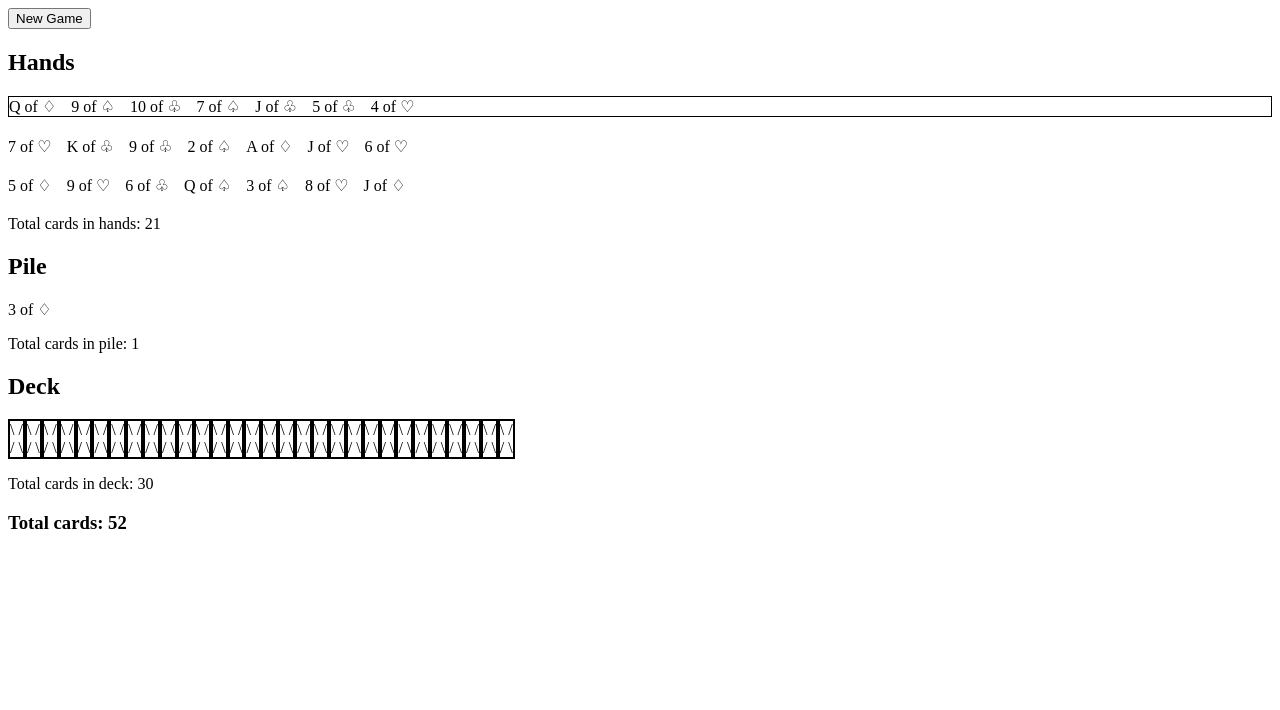
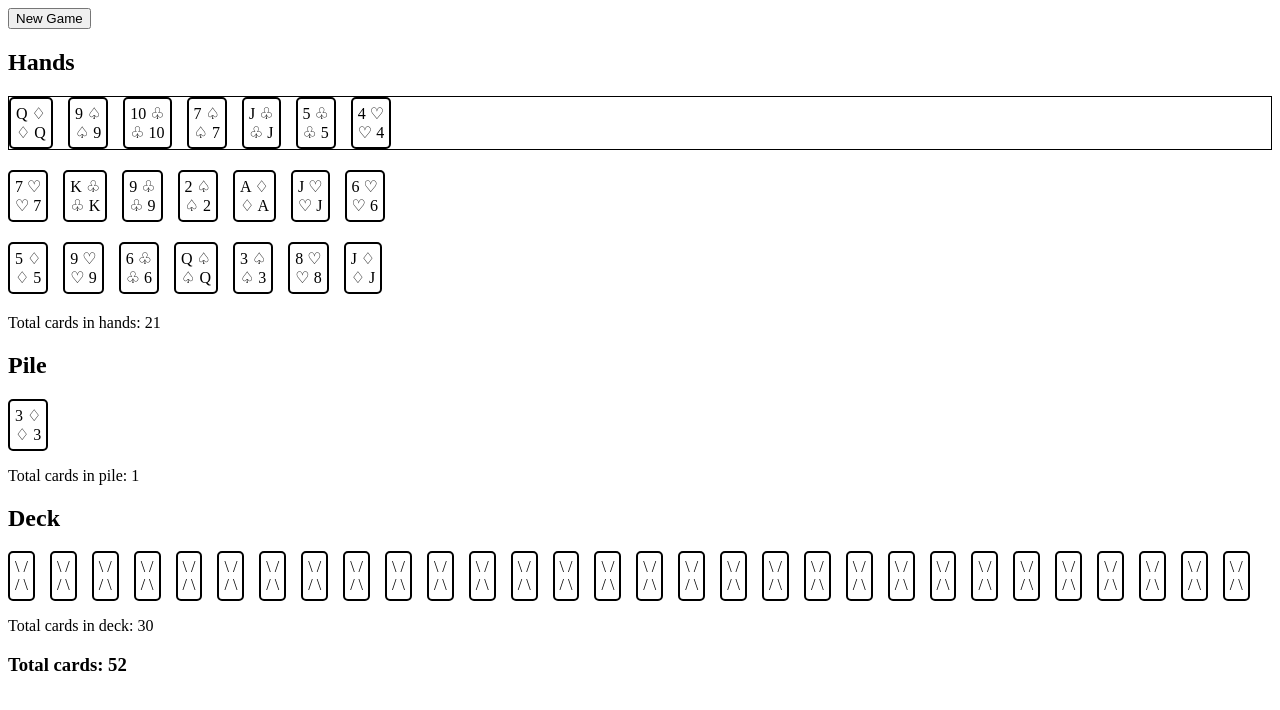
Before and after one commit to Arrow7000/yaniv, a React app: page / in a window 1280 px wide. Both pictures are taken after a click on the button "New Game". Shown: the top 710 px of the page. Built offline with nearby package versions, Linux system fonts and the light colour scheme.

Commit message:
Improve cards + separate styles

```diff
--- /dev/null
+++ b/src/components/Card.css
@@ -0,0 +1,7 @@
+.Card {
+    border: black solid 2px;
+    border-radius: 5px;
+    padding: 5px;
+    display: inline-block;
+    margin-right: 15px;
+}
--- a/src/components/Card.jsx
+++ b/src/components/Card.jsx
@@ -1,18 +1,16 @@
 import React from 'react';
 import { cardObjStr } from '../game/cards';
+
+import './Card.css';
 
 function Card(props) {
     const { card, hidden } = props;
 
     const { value, suit } = cardObjStr(card);
-    const style = {
-        border: 'black solid 2px',
-        display: 'inline-block'
-    };
 
-    if (!hidden) {
+    if (hidden) {
         return (
-            <div style={style}>
+            <div className="Card">
                 \ /<br />
                 / \<br />
             </div>
@@ -20,7 +18,7 @@ function Card(props) {
     } else {
 
         return (
-            <div style={style}>
+            <div className="Card">
                 {value} {suit}<br />
                 {/*\ /<br />
             / \<br />*/}
--- a/src/components/Game.jsx
+++ b/src/components/Game.jsx
@@ -59,14 +59,17 @@ class Game extends Component {
                         {
                             hand.map(card => {
                                 return (
-                                    <div
+                                    /*<div
                                         key={card}
-                                        style={{ display: 'inline-block', marginRight: '15px' }}
                                         onClick={() => { if (turnIndex === handIndex) { this.turn(getValue(card), false) } }}>
                                         {cardStr(card)}
-                                    </div>);
-                            })
-                        }
+                                    </div>);*/
+                                    <Card
+                                        onClick={() => { console.log('test click'); if (turnIndex === handIndex) { this.turn(getValue(card), false) } }}
+                                        key={card}
+                                        card={card} />
+                                );
+                            })}
                     </div>)
                 })}
                 <p>Total cards in hands: {totalInHands}</p>
@@ -74,29 +77,20 @@ class Game extends Component {
                 {
                     pile.map(card => {
                         return (
-                            <div
+                            <Card
                                 key={card}
-                                style={{ display: 'inline-block', marginRight: '15px' }}>
-                                {cardStr(card)}
-                            </div>);
+                                card={card} />);
                     })
                 }
                 <p>Total cards in pile: {totalInPile}</p>
                 <h2>Deck</h2>
                 {
                     deck.map(card => {
-                        {/*return (
-                            <div
-                                key={card}
-                                style={{ display: 'inline-block', marginRight: '15px' }}>
-                                {cardStr(card)}
-                            </div>);
-                    })*/}
                         return (
                             <Card
                                 key={card}
                                 card={card}
-                                style={{ display: 'inline-block', marginRight: '15px' }} />);
+                                hidden={true} />);
                     })
                 }
                 <p>Total cards in deck: {totalInDeck}</p>
```
